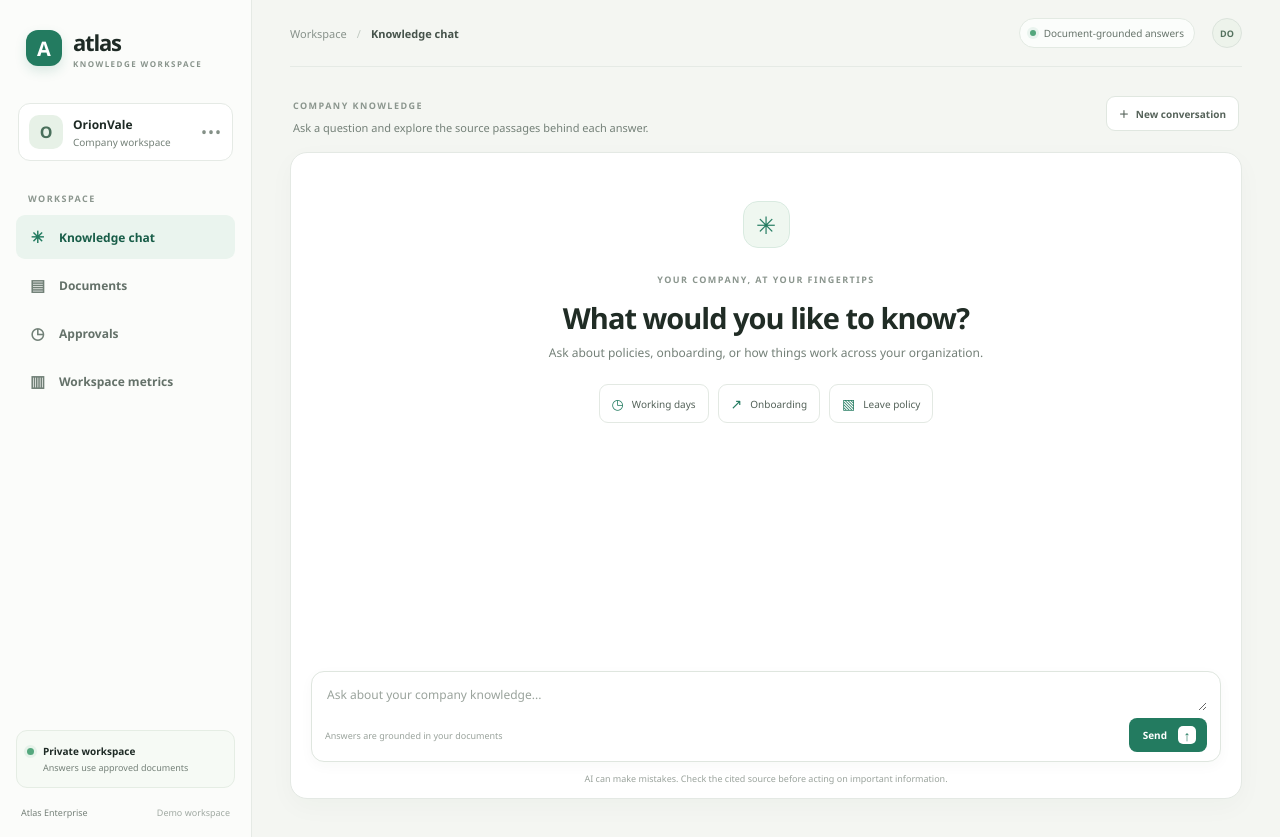
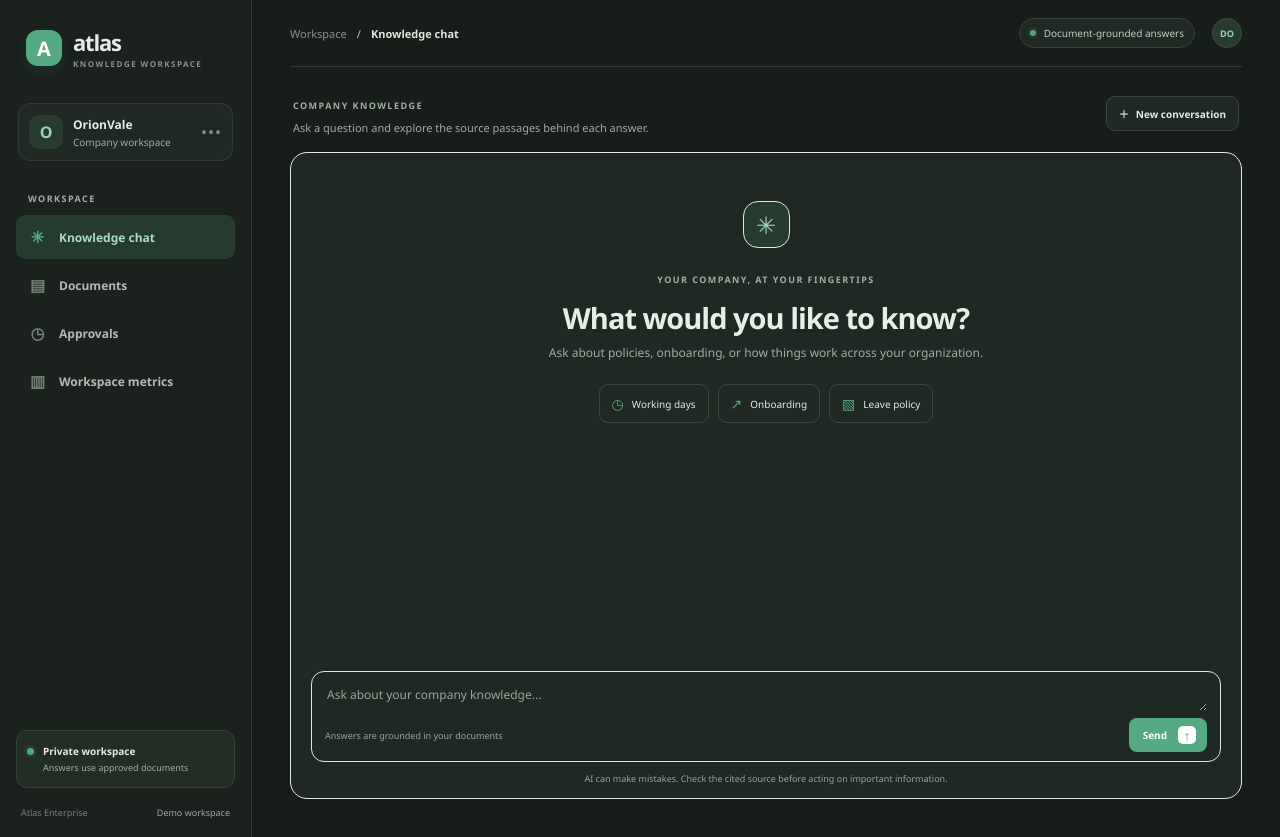
Before and after one commit to bhu1421/Enterprise-AI-Chatbot, a FastAPI app: page / in a window 1280 px wide. Run offline with FastAPI, Linux system fonts and the light colour scheme.

Commit message:
update feedback feat

```diff
--- a/app/static/css/styles.css
+++ b/app/static/css/styles.css
@@ -1,14 +1,14 @@
 :root {
-  color-scheme: light;
-  --ink: #1e2a25;
-  --muted: #748078;
-  --line: #e5eae5;
-  --surface: #ffffff;
-  --canvas: #f4f6f2;
-  --green: #237b60;
-  --green-dark: #185d48;
-  --green-pale: #eaf4ee;
-  --sidebar: #fbfcfa;
+  color-scheme: dark;
+  --ink: #e5ebe6;
+  --muted: #a1ada4;
+  --line: #303a34;
+  --surface: #202823;
+  --canvas: #171d19;
+  --green: #55aa83;
+  --green-dark: #79c49d;
+  --green-pale: #263b30;
+  --sidebar: #1b221e;
   font-family: "Segoe UI", "Aptos", Arial, sans-serif;
   color: var(--ink);
   background: var(--canvas);
@@ -147,12 +147,55 @@ button { cursor: pointer; }
 button:disabled { opacity: .55; cursor: not-allowed; }
 :focus-visible { outline: 3px solid #79b994; outline-offset: 2px; }
 
+.feedback-form { display: grid; grid-template-columns: auto auto 1fr auto; align-items: center; gap: 7px; margin-top: 12px; }
+.feedback-form button { margin-top: 0; padding: 6px 9px; border: 1px solid #39463d; border-radius: 7px; color: #c6d1c9; background: #202823; font-size: 10px; }
+.feedback-form button.selected { border-color: #4f8d68; color: #b9e7cb; background: #263b30; }
+.feedback-form textarea { min-width: 100px; min-height: 32px; max-height: 90px; resize: vertical; padding: 7px 8px; border: 1px solid #39463d; border-radius: 7px; color: var(--ink); background: #1b221e; font: inherit; font-size: 10px; }
+.feedback-status { grid-column: 1 / -1; color: #a9dfbc; font-size: 10px; }
+
+/* Dimmed workspace surfaces for comfortable use in low light. */
+.workspace-switcher,.status-pill,.suggestions button,.sources details,.composer,
+.button:not(.button-primary),.file-picker,.approval-card,.approval-actions button,.content-card,
+.chat-card { color: var(--ink); background-color: var(--surface); }
+.welcome h1,.page-heading h1 { color: #e6eee8; }
+.workspace-avatar,.user-avatar,.upload-icon,.welcome-icon { color: #9ad4b3; background: #283b30; }
+.nav { color: #b1bcb4; }
+.nav:hover { color: var(--ink); background: #27312b; }
+.nav.active { color: #a8dfbf; background: #263b30; }
+.nav-label,.eyebrow,.metric-label { color: #a3b0a7; }
+.breadcrumb strong,.document-info strong,.approval-header strong,.metric-row strong { color: #dce5de; }
+.message { color: #d0d9d2; background: #252e28; border-color: #354139; }
+.message.user { color: #c5e8d1; background: #263a2e; border-color: #395543; }
+.suggestions button,.button,.file-picker,.approval-actions button { border-color: #39463d; }
+.suggestions button:hover,.button:hover { color: #b9e7cb; background: #29372e; }
+.sources details { border-color: #39463d; }
+.sources summary { color: #b9dfc5; }
+.sources p,.document-info small,.approval-card p,.empty-state,.metric-row { color: #a1ada4; }
+.security-note { border-color: #334238; background: #222d26; }
+.status-pill { border-color: #354139; color: #c2cec5; }
+.user-avatar { border-color: #3c4d42; }
+.section-heading,.document-row { border-color: #333e36; }
+.document-icon { color: #e3a08e; background: #3b2b28; }
+.doc-status { color: #bdc8c0; background: #2b342e; }
+.doc-status.ready,.approval-status.approved { color: #a9dfbc; background: #263b30; }
+.doc-status.failed,.approval-status.rejected { color: #edaaaa; background: #402b2b; }
+.doc-status.processing,.approval-status.pending { color: #e4cb91; background: #3a3427; }
+.approval-status { color: #c0cbc3; background: #2b342e; }
+.approval-actions .approve-button { color: #a9dfbc; background: #263b30; border-color: #395543; }
+.approval-actions .reject-button { color: #edaaaa; background: #402b2b; border-color: #503636; }
+#approvalSummary { color: #a1ada4; }
+#toast { color: #c4e2cd; background: #222d26; border-color: #3a4c3f; }
+
 @media (max-width: 900px) {
   .sidebar { width: 205px; flex-basis: 205px; }
   .main-area { width: calc(100% - 205px); padding-right: 22px; padding-left: 22px; }
   .upload-card { grid-template-columns: auto 1fr; }
   #uploadForm { grid-column: 2; }
   .upload-footnote { grid-column: 2; margin-top: -7px; }
+}
+@media (max-width: 650px) {
+  .feedback-form { grid-template-columns: auto auto; }
+  .feedback-form textarea { grid-column: 1 / -1; }
 }
 @media (max-width: 650px) {
   .app-shell { display: block; }
--- a/app/templates/index.html
+++ b/app/templates/index.html
@@ -3,9 +3,9 @@
 <head>
   <meta charset="utf-8">
   <meta name="viewport" content="width=device-width, initial-scale=1">
-  <meta name="theme-color" content="#f5f7f5">
+  <meta name="theme-color" content="#171d19">
   <title>Atlas | Company Knowledge</title>
-  <link rel="stylesheet" href="/static/css/styles.css?v=workspace-refresh-3">
+  <link rel="stylesheet" href="/static/css/styles.css?v=workspace-feedback-1">
 </head>
 <body>
   <div class="app-shell">
@@ -83,6 +83,6 @@
       <div id="toast" role="status" aria-live="polite"></div>
     </main>
   </div>
-  <script src="/static/js/app.js?v=workspace-refresh-3"></script>
+  <script src="/static/js/app.js?v=workspace-feedback-1"></script>
 </body>
 </html>
--- a/requirements.txt
+++ b/requirements.txt
@@ -15,5 +15,5 @@ python-dotenv==1.0.1
 #  observability
 glassflow-rius>=1.0,<2.0
 
-groq
-sentence-transformers
+groq==0.12.0
+sentence-transformers==6.3.0
```
Also changed, not shown: app/static/js/app.js (+38 -7 lines).
